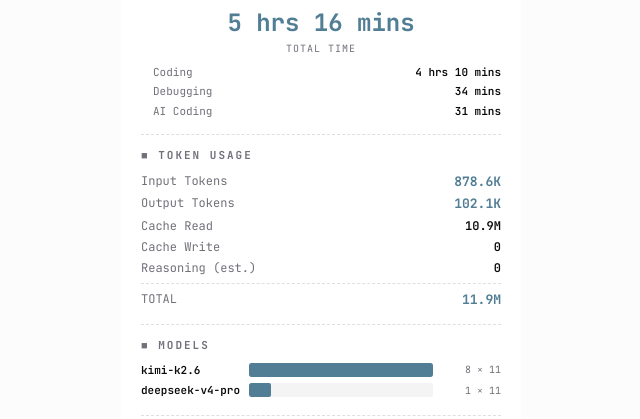
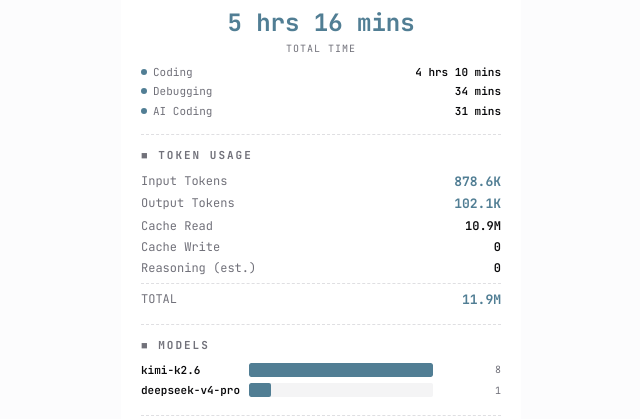
Before and after one commit to joyehuang/report, a plain HTML site: page archive/joye-receipt-2026-05-03.html in a window 1280 px wide. Shown: the part 381-800 px from the top of the page, 319-959 px from the left. Drawn offline with Linux system fonts and the light colour scheme.

Commit message:
test: verify auto-push

```diff
--- a/archive/joye-receipt-2026-05-03.html
+++ b/archive/joye-receipt-2026-05-03.html
@@ -176,13 +176,12 @@
   .footer a { color: var(--text-secondary); text-decoration: none; }
   .footer a:hover { color: var(--accent); }
 
-  /* WakaTime */
   .waka-main { text-align: center; margin: 8px 0; }
   .waka-big { font-size: 24px; font-weight: 700; color: var(--accent); }
   .waka-sublabel { font-size: 10px; color: var(--text-muted); text-transform: uppercase; letter-spacing: 1px; }
   .waka-cats { margin-top: 8px; }
   .waka-cat { display: flex; align-items: center; gap: 6px; font-size: 11px; margin: 3px 0; }
-  .waka-dot { width: 6px; height: 6px; border-radius: 50%; flex-shrink: 0; }
+  .waka-dot { width: 6px; height: 6px; border-radius: 50%; background: var(--accent); flex-shrink: 0; }
   .waka-name { color: var(--text-secondary); flex: 1; }
   .waka-val { color: var(--text-primary); font-weight: 600; }
 
@@ -231,17 +230,17 @@
       </div>
       <div class="waka-cats">
         <div class="waka-cat">
-          <span class="waka-dot" style="background:hsl(var(--accent))"></span>
+          <span class="waka-dot"></span>
           <span class="waka-name">Coding</span>
           <span class="waka-val">4 hrs 10 mins</span>
         </div>
         <div class="waka-cat">
-          <span class="waka-dot" style="background:hsl(var(--accent))"></span>
+          <span class="waka-dot"></span>
           <span class="waka-name">Debugging</span>
           <span class="waka-val">34 mins</span>
         </div>
         <div class="waka-cat">
-          <span class="waka-dot" style="background:hsl(var(--accent))"></span>
+          <span class="waka-dot"></span>
           <span class="waka-name">AI Coding</span>
           <span class="waka-val">31 mins</span>
         </div>
@@ -283,12 +282,12 @@
       <div class="model-bar">
         <span class="model-name">kimi-k2.6</span>
         <div class="model-bar-fill"><div class="model-bar-inner" style="width:100%"></div></div>
-        <span class="model-count">8 × 11</span>
+        <span class="model-count">8</span>
       </div>
       <div class="model-bar">
         <span class="model-name">deepseek-v4-pro</span>
         <div class="model-bar-fill"><div class="model-bar-inner" style="width:12%"></div></div>
-        <span class="model-count">1 × 11</span>
+        <span class="model-count">1</span>
       </div>
     </div>
 
```
